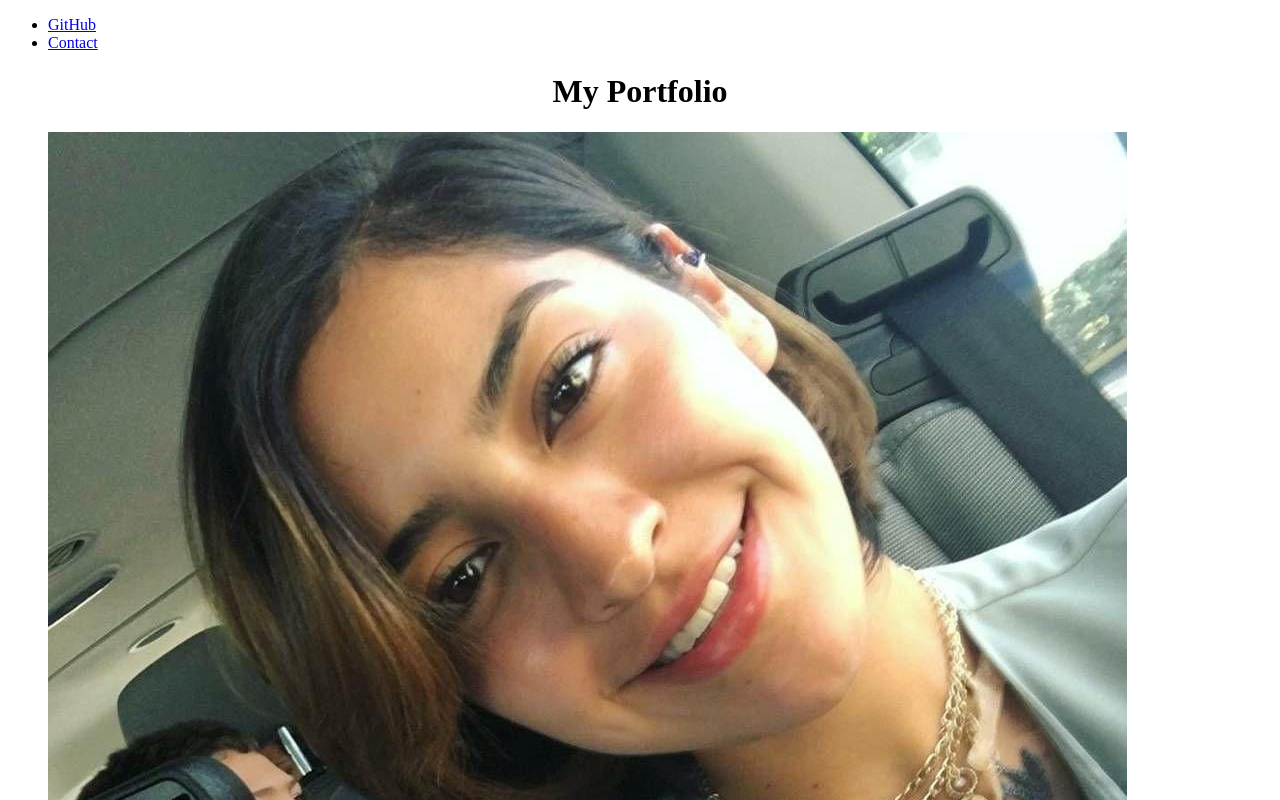
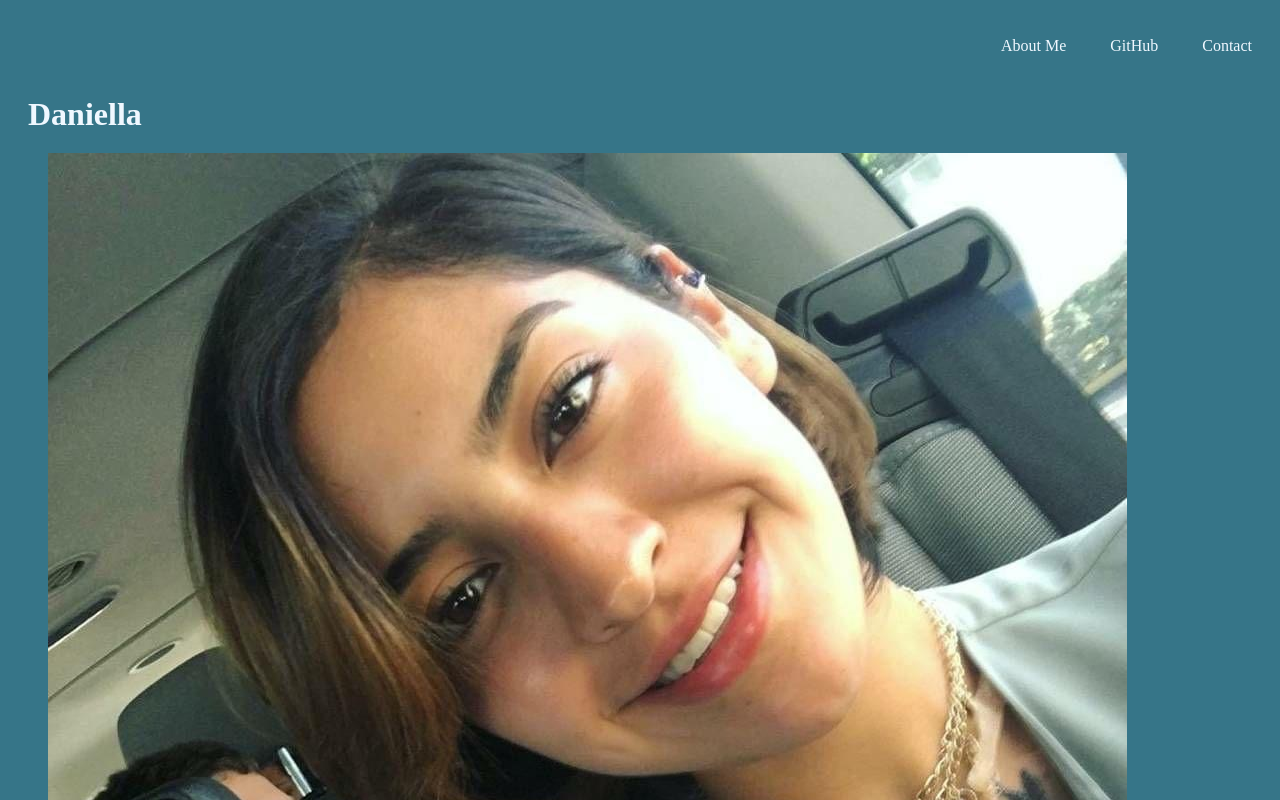
Before and after one commit to daniferru/portfolio, a plain HTML site: page index.html in a window 1280 px wide. Shown: the top 800 px of the page. Drawn offline with Linux system fonts and the light colour scheme.

Commit message:
added style.css

```diff
--- a/assets/styles/style.css
+++ b/assets/styles/style.css
@@ -1,3 +1,46 @@
-.text-center{
+body {
+    position: relative;
+    font-family:
+    font-size: 20px;
+    background-color: #367588;
+    color: #f0f8ff;
+}
+
+h1,
+h2 {
+    margin: 20px;
+}
+
+.display-inline li {
+    display: inline;
+    padding: 0px 20px;
+    text-decoration: none;
+}
+
+header,
+footer {
+    height: 60px;
+    width: 100%;
+    line-height: 60px;
+    background-color: #367588;
+}
+
+a {
+    text-decoration: none;
+    color: #f0f8ff;
+}
+
+button {
+    height: 40px;
+    width: 120px;
+    background-color: #c2d5db;
+    color: #1b3a44;
+}
+
+.text-center {
     text-align: center;
 }
+
+.text-right {
+    text-align: right;
+}
--- a/index.html
+++ b/index.html
@@ -10,9 +10,10 @@
 <body>
 
     <header>
-        <nav>
-            <ul>
-                <li><a href="https://github.com">GitHub</a></li>
+        <nav class="text-right">
+            <ul class="display-inline">
+                <li><a href="#aboutme">About Me</a></li>
+                <li><a href="https://github.com/daniferru">GitHub</a></li>
                 <li><a href="#contact">Contact</a></li>
             </ul>
         </nav>
@@ -21,7 +22,7 @@
 
     <main>
 
-        <h1 class="text-center">My Portfolio</h1>
+        <h1 class="text-left">Daniella</h1>
         <figure>
             <img src="assets/images/IMG_2750.JPG" alt="A picture of Daniella">
             <figcaption class="text-center">Image Caption</figcaption>
```
